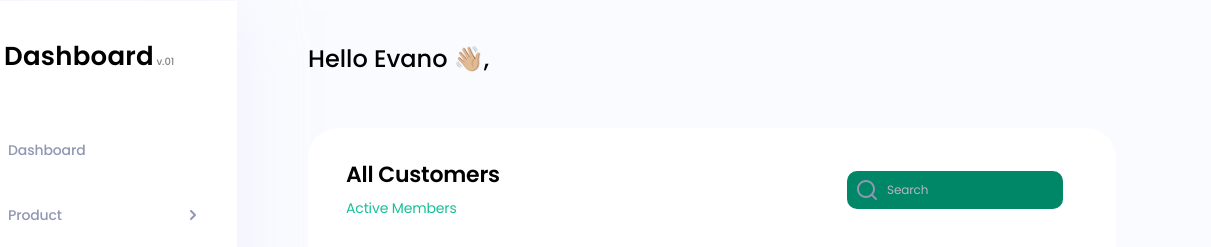
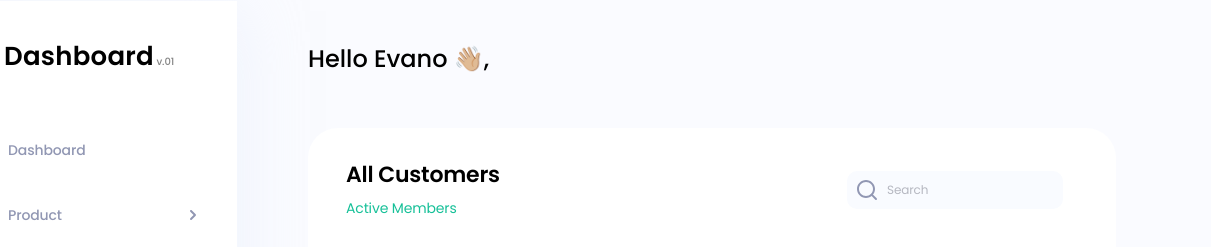
Before and after one commit to EugeniamM/CRM-Dashboard-Customers, a plain HTML site: page index.html in a window 1280 px wide. Shown: the top 247 px of the page, 69-1280 px from the left. Drawn offline with Linux system fonts and the light colour scheme.

Commit message:
fixed test changes

```diff
--- a/style.css
+++ b/style.css
@@ -367,7 +367,6 @@ body {
 .search-block,
 .search-block-gamburger {
 	background-color: var(--search-background-color);
-	background-color: #008767;
 	border-radius: 10px;
 	width: 216px;
 	height: 38px;
```
